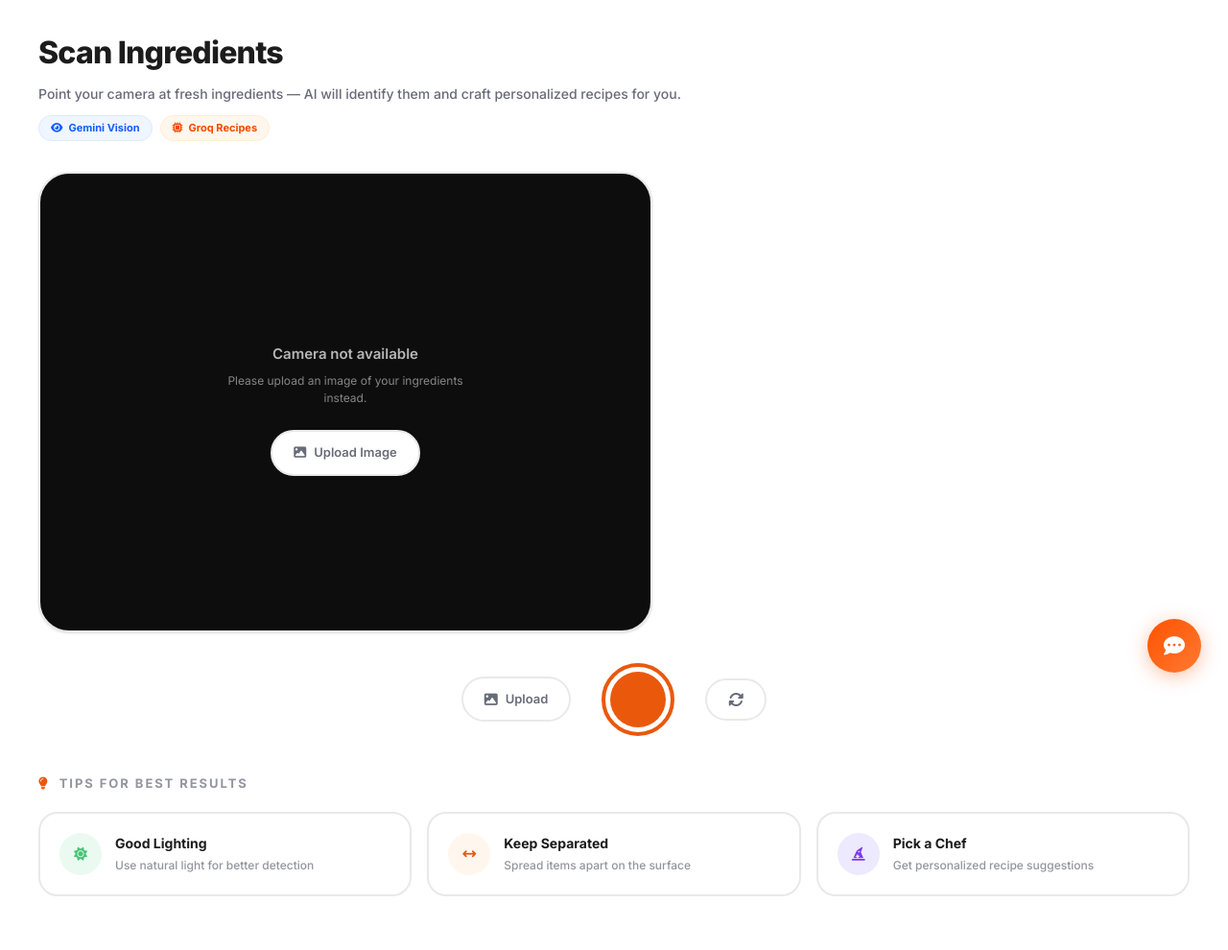
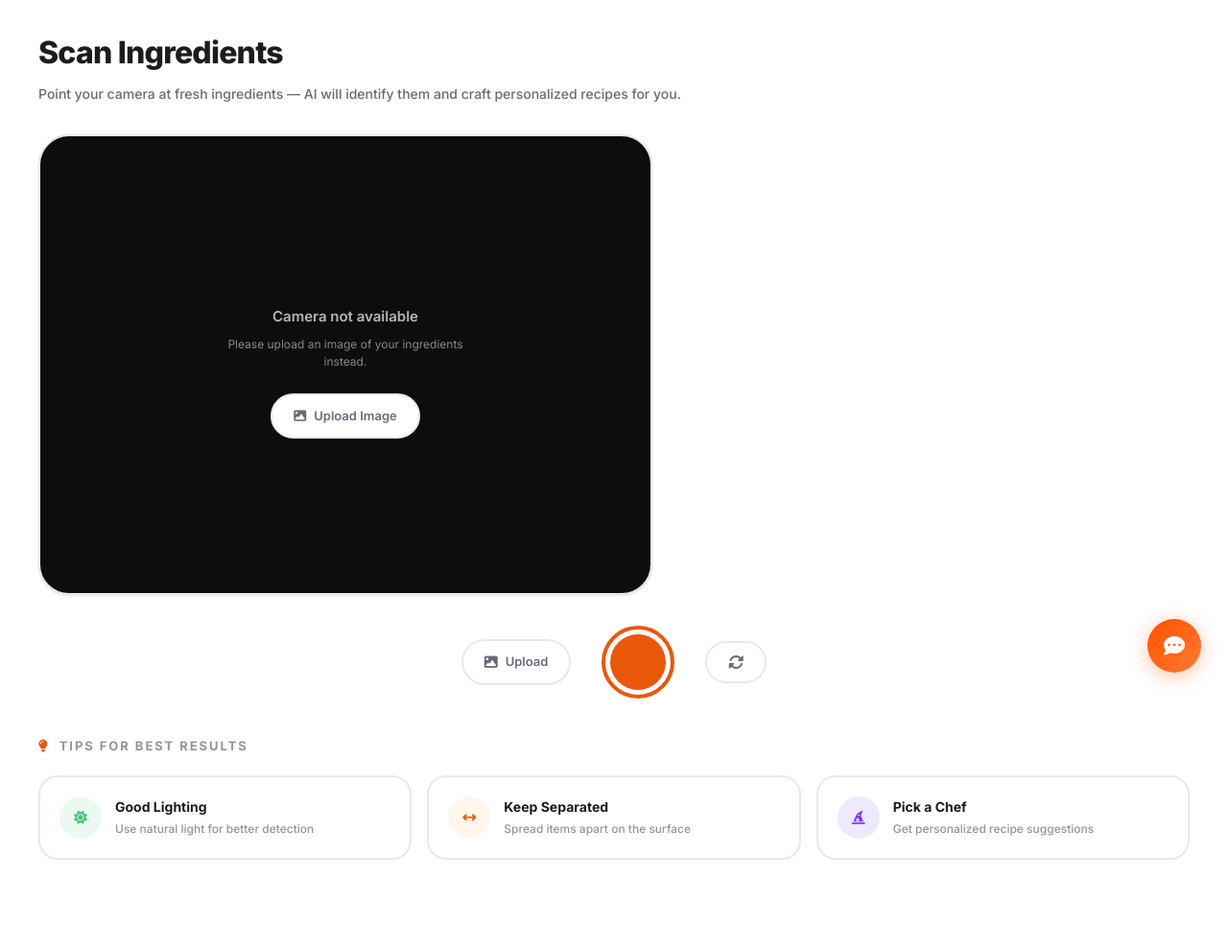
Before and after one commit to snroboticslabhead-pixel/RecipeSense, a Flask app: page /scanner in a window 1280 px wide. Shown: the part 71-1061 px from the top of the page at 96% size. After the commit the page ends 967 px from the top, so only its background shows below. Run offline with Flask 3, Linux system fonts and the light colour scheme; data comes from the database, SQL or seed files in the repository.

Commit message:
Update scanner.html

```diff
--- a/templates/scanner.html
+++ b/templates/scanner.html
@@ -127,16 +127,6 @@
       <div class="mb-8">
         <h1 class="text-[26px] md:text-[32px] font-extrabold text-[#1c1c1c] tracking-tight">Scan Ingredients</h1>
         <p class="text-[14px] text-[#686b78] mt-2 font-medium">Point your camera at fresh ingredients — AI will identify them and craft personalized recipes for you.</p>
-
-        <!-- AI Models Indicator Badges -->
-        <div class="flex items-center gap-2 mt-3">
-          <span class="inline-flex items-center gap-1.5 px-3 py-1 rounded-full bg-blue-50 text-blue-600 text-[11px] font-bold border border-blue-100">
-            <i class="fa-solid fa-eye"></i> Gemini Vision
-          </span>
-          <span class="inline-flex items-center gap-1.5 px-3 py-1 rounded-full bg-orange-50 text-orange-600 text-[11px] font-bold border border-orange-100">
-            <i class="fa-solid fa-microchip"></i> Groq Recipes
-          </span>
-        </div>
       </div>
 
       <div id="cameraContainer" class="relative bg-[#0d0d0d] rounded-[32px] overflow-hidden mb-8 border-2 border-[#E9E9EB] shadow-sm" style="aspect-ratio:4/3; max-height:60vh;">
```
